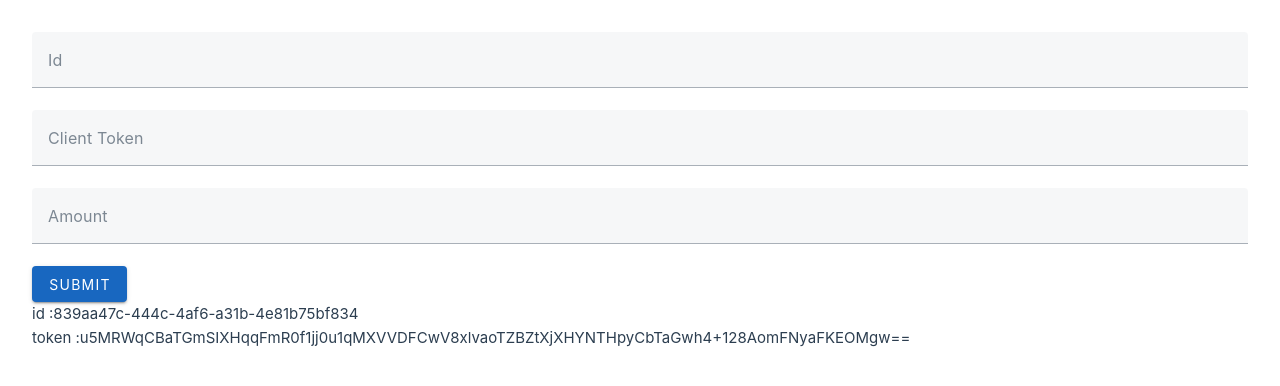
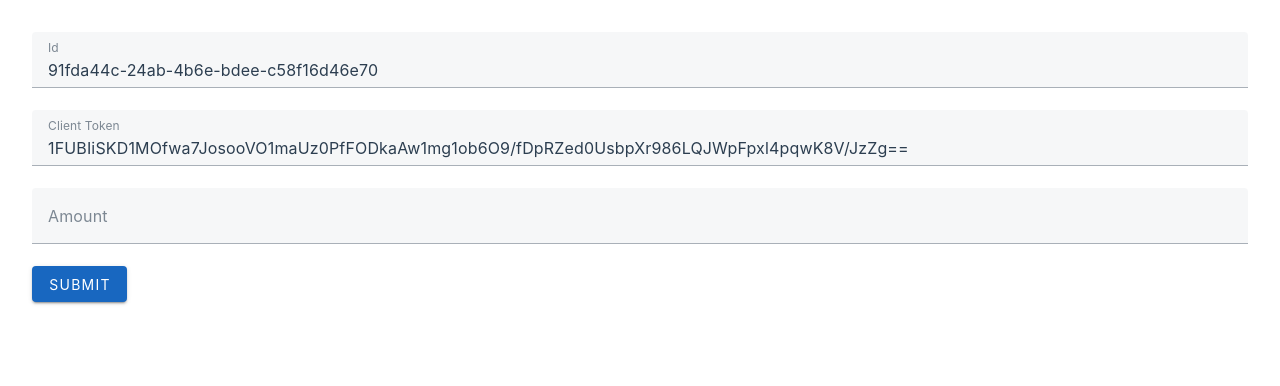
Before and after one commit to NhiSty/Fundify-Front, a Vue app: page / in a window 1280 px wide. Shown: the top 386 px of the page. Built offline with nearby package versions, Linux system fonts and the light colour scheme.

Commit message:
front fonctionnel de base

```diff
--- a/src/views/HomeView.vue
+++ b/src/views/HomeView.vue
@@ -1,8 +1,8 @@
 <script setup>
 import { ref } from 'vue';
 
-const id = ref('');
-const clientToken = ref('');
+const id = ref('91fda44c-24ab-4b6e-bdee-c58f16d46e70');
+const clientToken = ref('1FUBIiSKD1MOfwa7JosooVO1maUz0PfFODkaAw1mg1ob6O9/fDpRZed0UsbpXr986LQJWpFpxl4pqwK8V/JzZg==');
 const amount = ref('');
 
 const setCookie = (name, value, min) => {
@@ -20,8 +20,7 @@ const submit = async () => {
       method: 'POST',
       headers: {
         'Content-Type': 'application/json',
-        'Bearer': `${id.value}:${clientToken.value}`,
-        'credentials': 'include',
+        Authorization: `Bearer ${id.value}:${clientToken.value}`,
       },
       body: JSON.stringify({
         id: id.value,
@@ -32,7 +31,6 @@ const submit = async () => {
       }),
     });
     const data = await response.json();
-    console.log(data);
     setCookie('clientSecret', data.clientSecret, 60 );
 
     if (document.cookie.indexOf('clientSecret') === -1) {
@@ -61,7 +59,6 @@ const submit = async () => {
         v-model="clientToken"
         label="Client Token"
         type="textarea"
-        placeholder="eyJhbGciOiJIUzI1NiIsInR5cCI6IkpXVCJ9.eyJpZCI6IjNkODA0N2I5LTljYzEtNDA3YS04NjFhLWJkMWI0ODU5NWI1ZCIsIm1lcmNoYW50SWQiOiI4NDE5NjkzMC03N2RjLTQ5MjYtYmM5NC0xMThhNzQ2MTI3OTAiLCJpc0FkbWluIjpmYWxzZSwiaWF0IjoxNjkwNDk2MDAxLCJleHAiOjE3MjIwNTM2MDF9.6tA1UK7kfVzV5l8jxiRUTbj_IPeIQSuaFChu6sbC8lg"
         required
       ></v-text-field>
       <v-text-field
@@ -78,8 +75,5 @@ const submit = async () => {
         Submit
       </v-btn>
     </v-form>
-
-    id :839aa47c-444c-4af6-a31b-4e81b75bf834 <br>
-    token :u5MRWqCBaTGmSIXHqqFmR0f1jj0u1qMXVVDFCwV8xlvaoTZBZtXjXHYNTHpyCbTaGwh4+128AomFNyaFKEOMgw==
   </main>
 </template>
```
